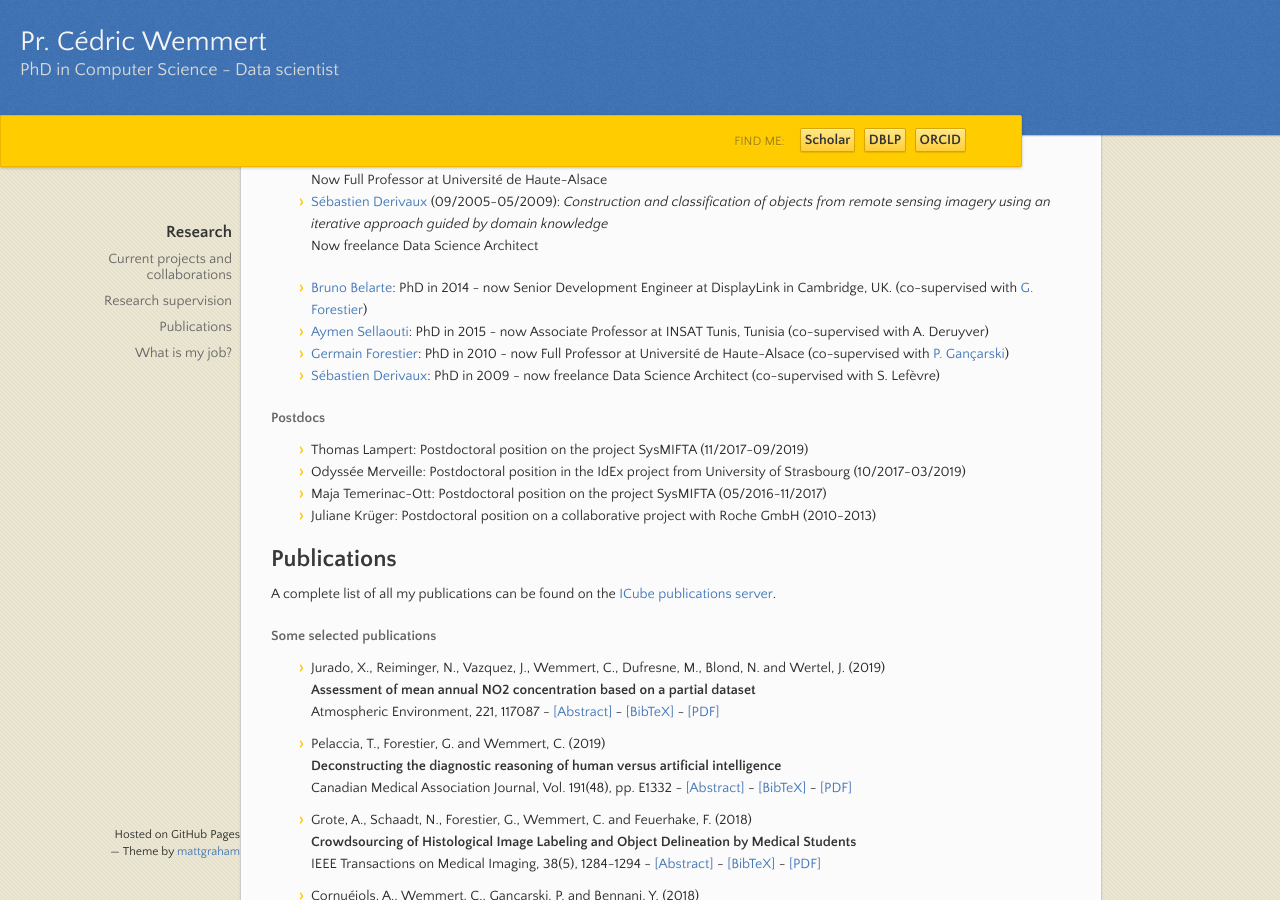
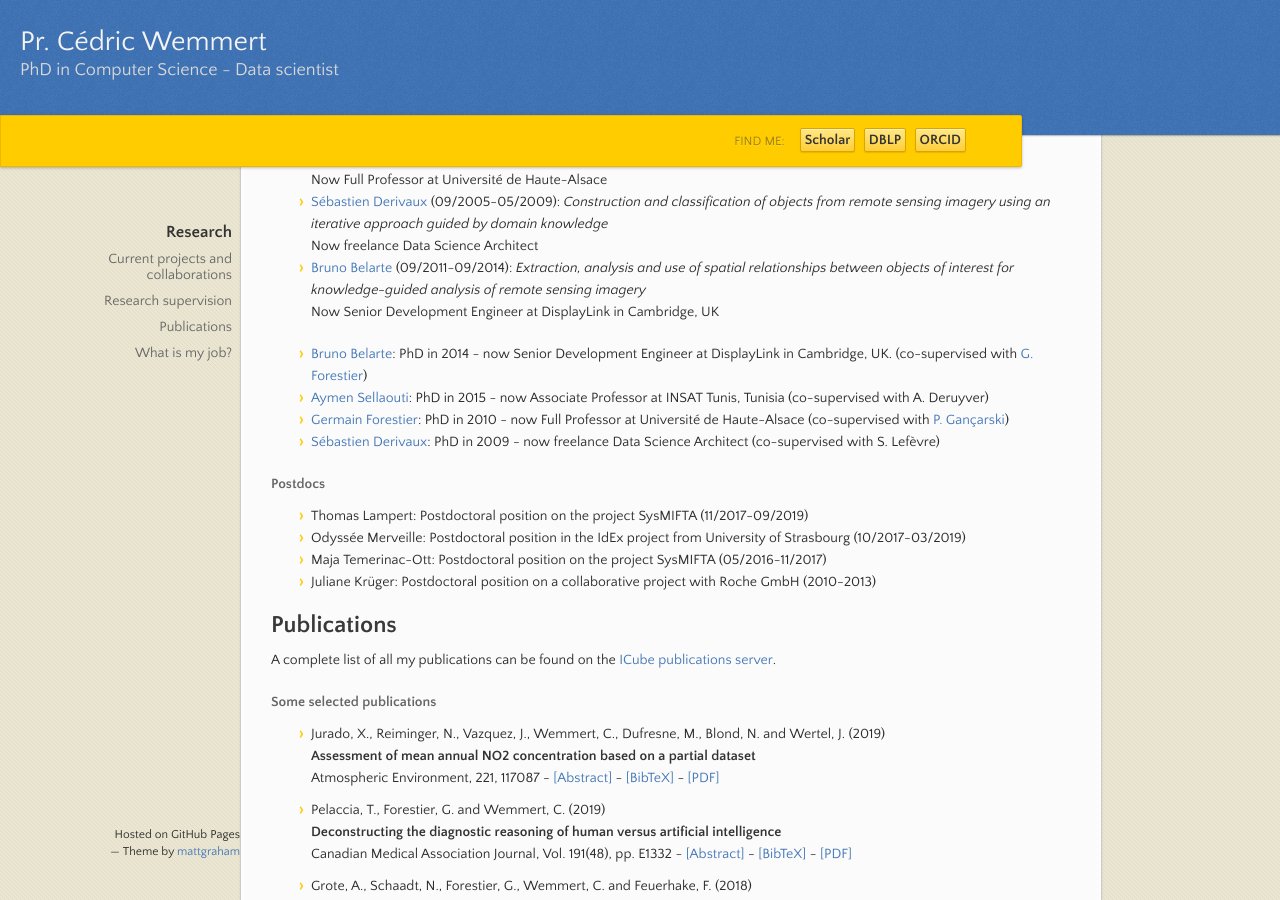
Before and after one commit to wemmertc/webpage, a Jekyll site: the page built from index.md, in a window 1280 px wide and 900 px high, scrolled down 1000 px. Built offline with Jekyll 4.4.1, drawn with Linux system fonts in a browser that asks for light colours.

Commit message:
publishing

```diff
--- a/_includes/graduated.md
+++ b/_includes/graduated.md
@@ -2,3 +2,5 @@
 Now Full Professor at Université de Haute-Alsace
  * [Sébastien Derivaux](https://www.linkedin.com/in/sebastienderivaux/) (09/2005-05/2009): *Construction and classification of objects from remote sensing imagery using an iterative approach guided by domain knowledge*
 Now freelance Data Science Architect
+ * [Bruno Belarte](https://www.linkedin.com/in/bruno-belarte-7b063b83) (09/2011-09/2014): *Extraction, analysis and use of spatial relationships between objects of interest for knowledge-guided analysis of remote sensing imagery*
+Now Senior Development Engineer at DisplayLink in Cambridge, UK
```
